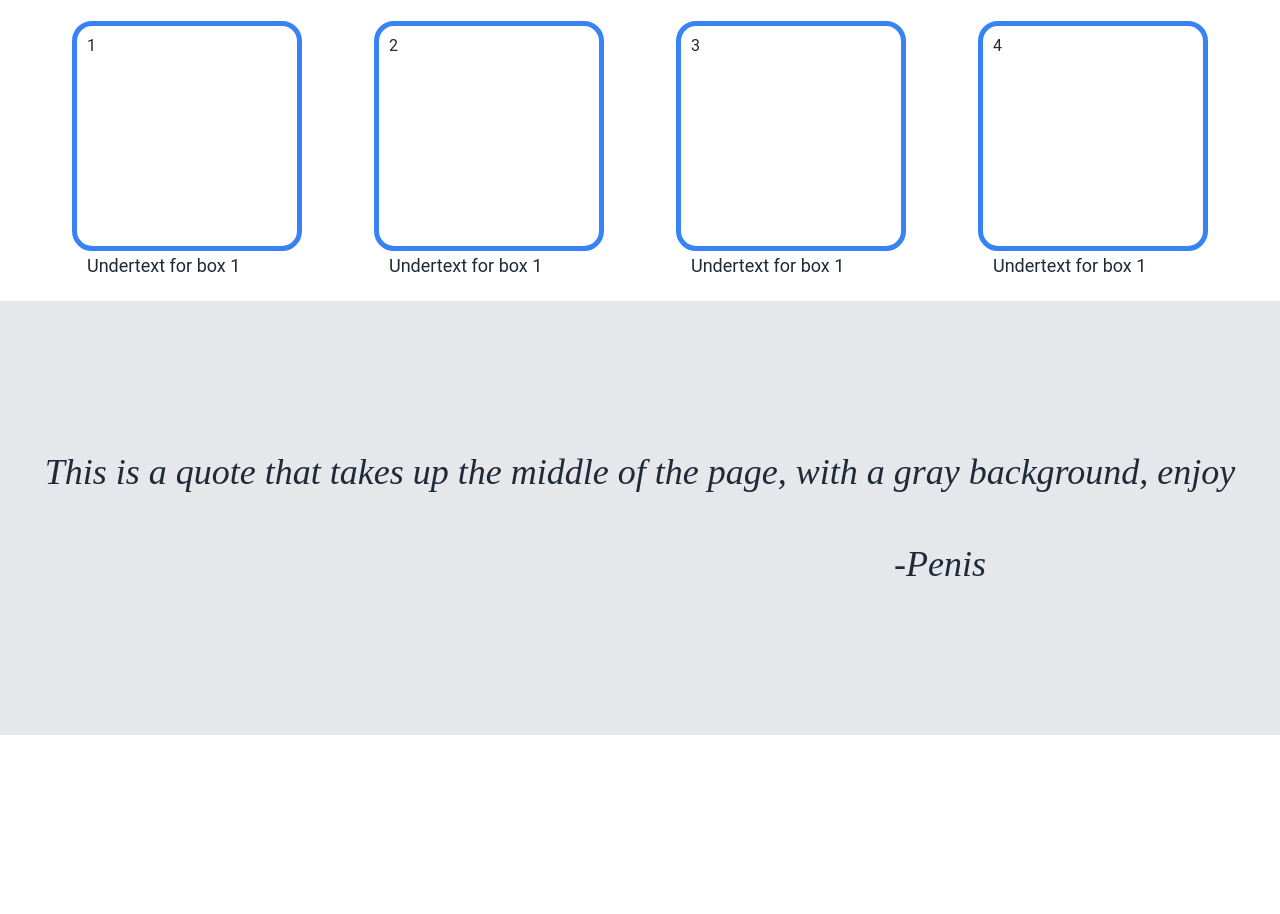
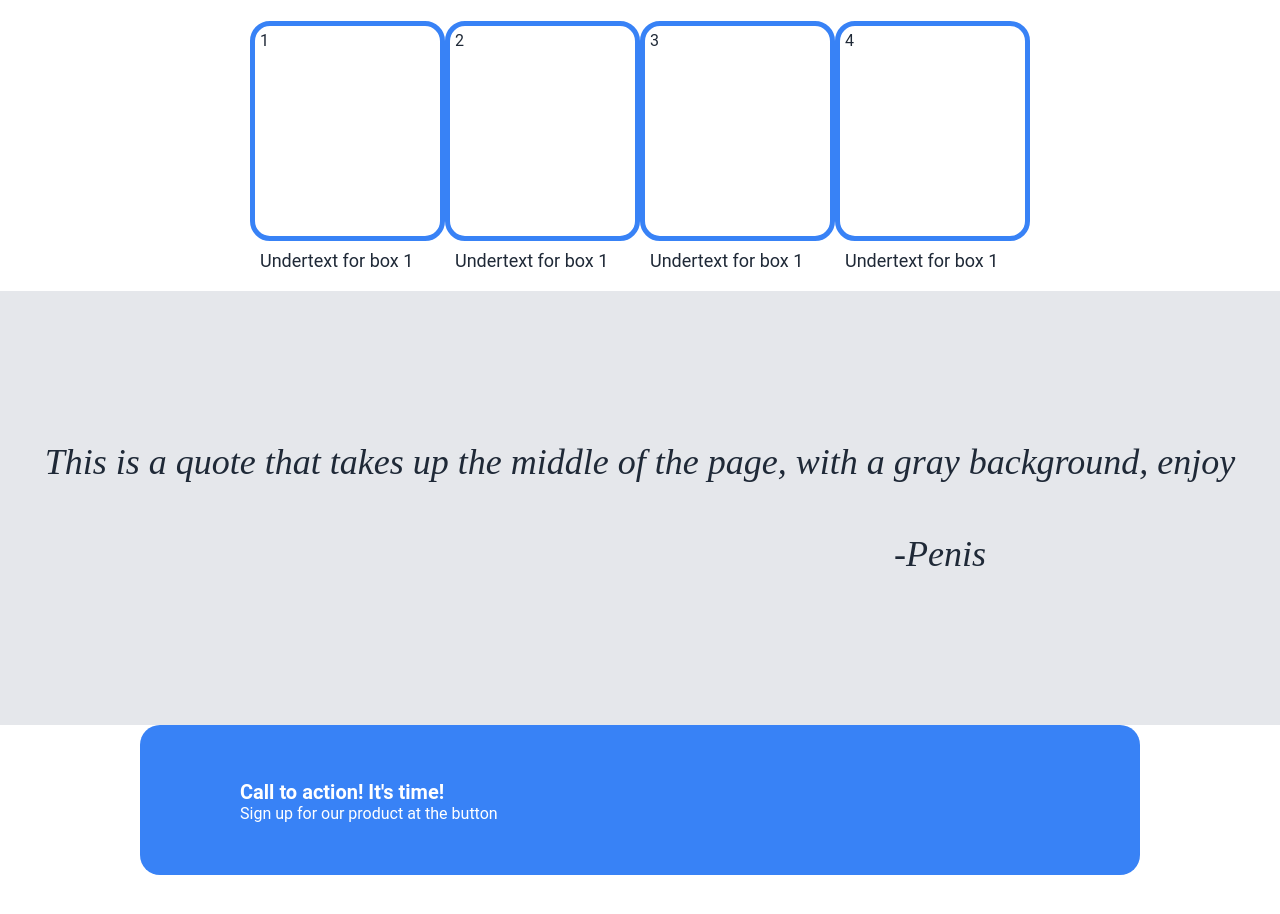
Before and after one commit to aric05911/ProjectLanding, a plain HTML site: page index.html in a window 1280 px wide. Shown: the part 656-1570 px from the top of the page. Before the commit the page ends 1391 px from the top, so only its background shows below. Drawn offline with Linux system fonts and the light colour scheme.

Commit message:
Added more boxing, further down the website

```diff
--- a/index.html
+++ b/index.html
@@ -52,6 +52,13 @@
             -Penis
         </div>
     </div>
-
+    <div class="bluebutton">
+        <div class="bluetext">
+            Call to action! It's time!
+        </div>
+        <div class="subbluetext">
+            Sign up for our product at the button
+        </div>
+    </div>
 </body>
 </html>
--- a/style.css
+++ b/style.css
@@ -3,7 +3,7 @@ body {
 }
 .container {
     background-color: #1F2937;
-    font-family: Roboto, "Courier New", monospace;
+    font-family: "Roboto", sans-serif;
 }
 
 .header {
@@ -67,7 +67,7 @@ body {
 }
 
 .bottomheader {
-    font-family: Roboto, "Courier New", monospace;
+    font-family: "Roboto", sans-serif;
     font-size: 36px;
     color: #1F2937;
     font-weight: 900;
@@ -78,6 +78,8 @@ body {
     display: flex;
     flex-direction: row;
     justify-content:space-evenly;
+    padding-left: 250px;
+    padding-right: 250px;
 }
 
 .box {
@@ -85,16 +87,16 @@ body {
     height: 200px;
     border: 5px solid #3882F6;
     border-radius: 20px;
-    padding: 10px;
+    padding: 5px;
     color: #1F2937;
-    font-family: Roboto, "Courier New", monospace;
+    font-family: "Roboto", sans-serif;
 }
 
 .t {
     padding-top: 200px;
     font-size: 18px;
     color: #1F2937;
-    font-family: Roboto, "Courier New", monospace;
+    font-family: "Roboto", sans-serif;
     padding-bottom: 100px;
 }
 
@@ -113,3 +115,26 @@ body {
     padding-left: 600px;
     padding-top: 50px;
 }
+
+.bluebutton {
+    width: 1000px;
+    height: 150px;
+    border-radius: 20px;
+    color: white;
+    background-color: #3882F6;
+    margin:auto;
+    margin-bottom: 100px;
+}
+
+.bluetext {
+    font-family: "Roboto", sans-serif;
+    padding-left: 100px;
+    padding-top: 55px;
+    font-weight: bold;
+    font-size: 20px;
+}
+
+.subbluetext {
+    font-family: "Roboto", sans-serif;
+    padding-left: 100px;
+}
```
